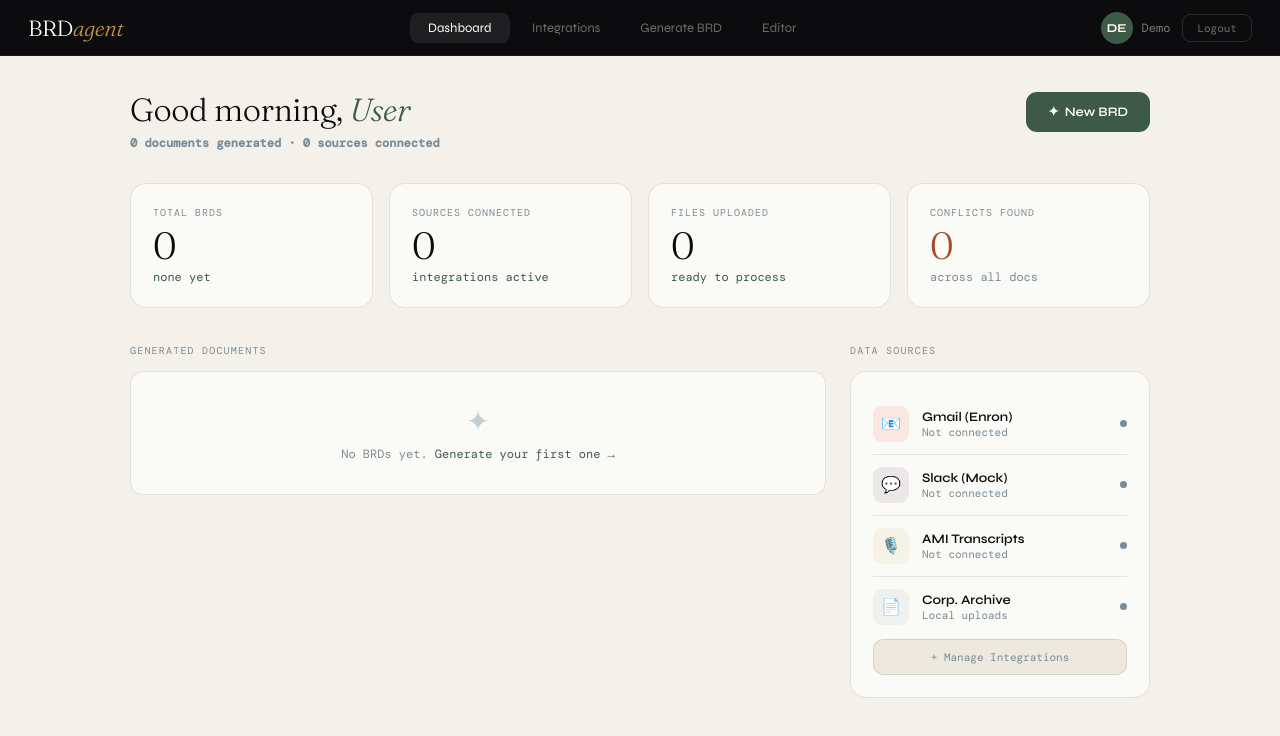
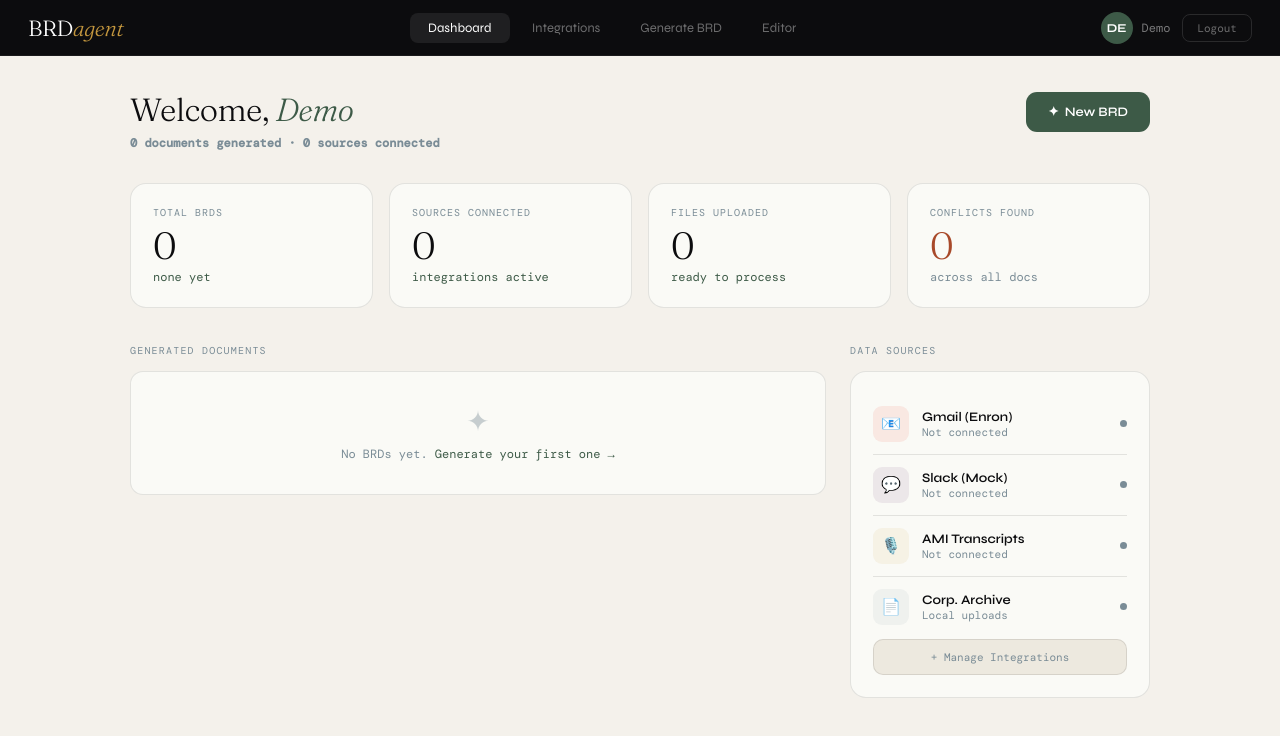
Before and after one commit to shreyashagrawal00/Hackfest2.0, a Next.js app: page / in a window 1280 px wide. Both pictures are taken after a click on the button "Sign in →". Shown: the top 736 px of the page. Built offline with nearby package versions, Linux system fonts and the light colour scheme; a web font is replaced by a local one.

Commit message:
feat: Implement the main application page (`page.tsx`) and the Dashboard component, handling core state and navigation.

```diff
--- a/app/components/Dashboard/Dashboard.tsx
+++ b/app/components/Dashboard/Dashboard.tsx
@@ -10,6 +10,7 @@ interface DashboardProps {
   onNavigateToGenerate: () => void;
   onNavigateToIntegrations: () => void;
   onOpenBRD: (index: number) => void;
+  userName: string;
 }
 
 export default function Dashboard({
@@ -18,7 +19,8 @@ export default function Dashboard({
   uploadedFiles,
   onNavigateToGenerate,
   onNavigateToIntegrations,
-  onOpenBRD
+  onOpenBRD,
+  userName
 }: DashboardProps) {
   const totalBRDs = brds.length;
   const sourcesCount = Object.values(integrations).filter(Boolean).length;
@@ -30,7 +32,7 @@ export default function Dashboard({
       <div className="dash-wrap">
         <div className="dash-hero-row">
           <div className="page-h">
-            <div className="page-title">Good morning, <em>User</em></div>
+            <div className="page-title">Welcome, <em>{userName}</em></div>
             <div className="page-sub">{totalBRDs} documents generated · {sourcesCount} sources connected</div>
           </div>
           <button className="new-btn" onClick={onNavigateToGenerate}>
--- a/app/page.tsx
+++ b/app/page.tsx
@@ -196,6 +196,7 @@ export default function Home() {
           onNavigateToGenerate={() => setActiveTab('generate')}
           onNavigateToIntegrations={() => setActiveTab('integrations')}
           onOpenBRD={(index) => { setCurrentBRDIndex(index); setActiveTab('editor'); }}
+          userName={user.name}
         />
       )}
       {activeTab === 'integrations' && (
```
